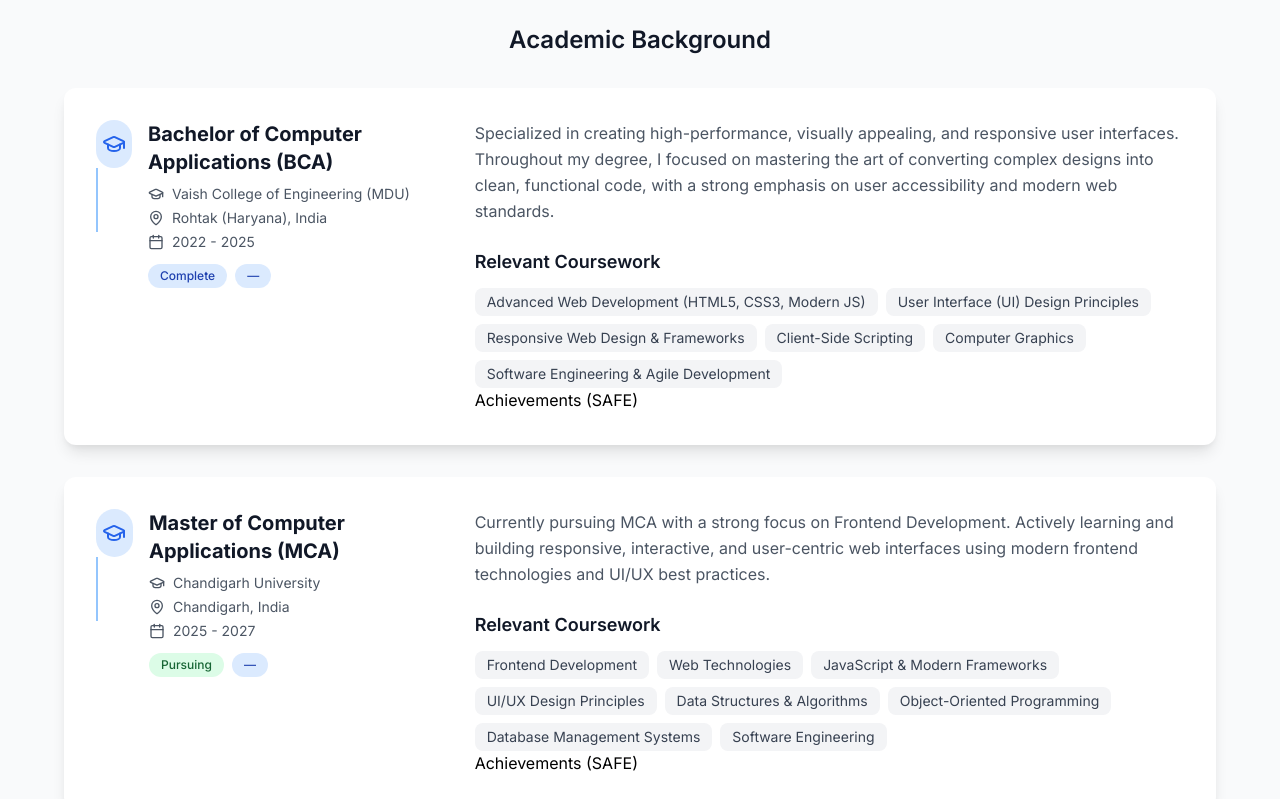
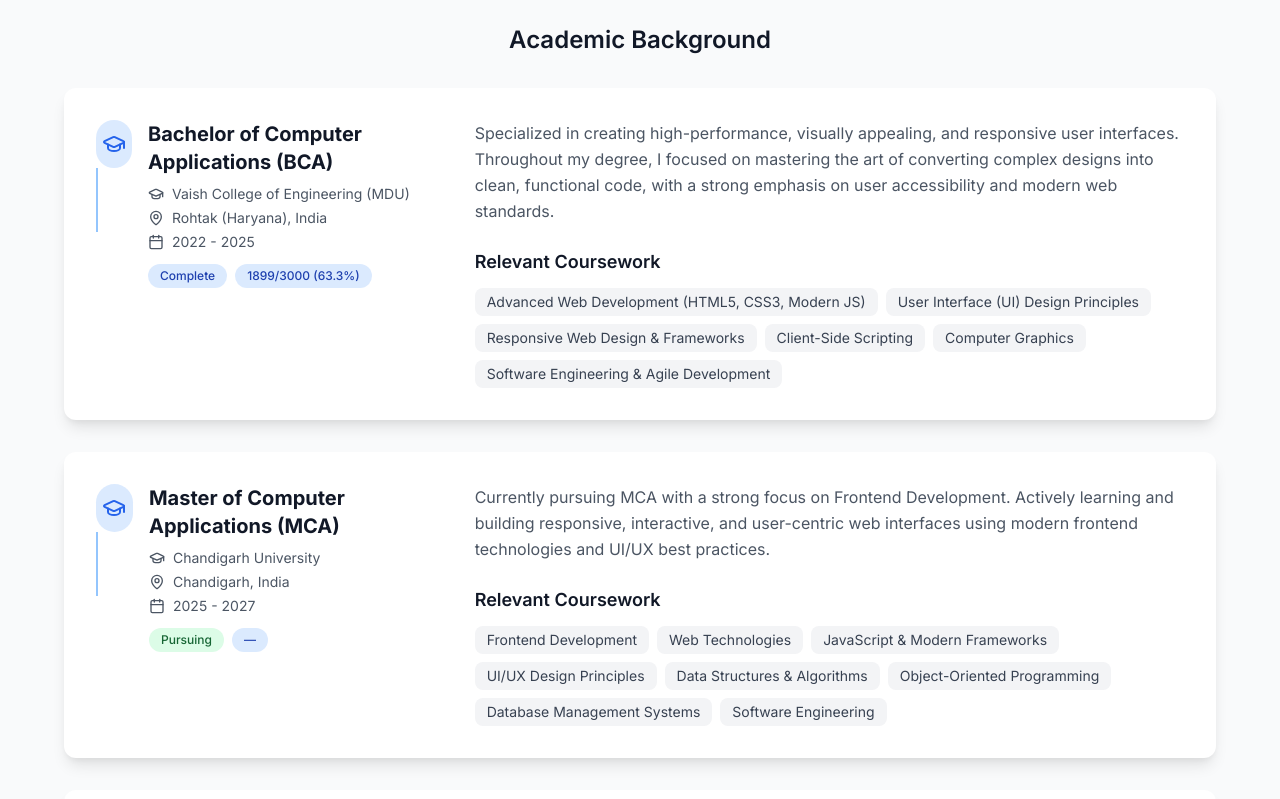
Before and after one commit to siddharthsharma983/my-Portfolio, a React (Vite) app: page / in a window 1280 px wide. Shown: the part 5560-6359 px from the top of the page. Built offline with nearby package versions, Linux system fonts and the light colour scheme.

Commit message:
Fixed marks display logic in Education component

```diff
--- a/src/components/Education.jsx
+++ b/src/components/Education.jsx
@@ -8,7 +8,7 @@ const Education = () => {
       institution: "Vaish College of Engineering (MDU)",
       location: "Rohtak (Haryana), India",
       duration: "2022 - 2025",
-      CGPA: "6.33",
+      marks: "1899/3000 (63.3%)",
       status: "Complete",
       description:
         "Specialized in creating high-performance, visually appealing, and responsive user interfaces. Throughout my degree, I focused on mastering the art of converting complex designs into clean, functional code, with a strong emphasis on user accessibility and modern web standards.",
@@ -165,7 +165,8 @@ const Education = () => {
                               {edu.status}
                             </span>
                             <span className="px-3 py-1 bg-primary-100 dark:bg-primary-900 text-primary-800 dark:text-primary-300 rounded-full text-xs font-medium">
-                              {edu.cgpa || edu.percentage || "—"}
+                              {/* Yahan maine marks ko add kiya hai display ke liye */}
+                              {edu.marks || edu.cgpa || edu.percentage || "—"}
                             </span>
                           </div>
                         </div>
@@ -195,7 +196,6 @@ const Education = () => {
                           ))}
                         </div>
                       </div>
-                      Achievements (SAFE)
                       {edu.achievements && (
                         <div>
                           <h5 className="text-lg font-semibold text-gray-900 dark:text-white mb-3">
```
